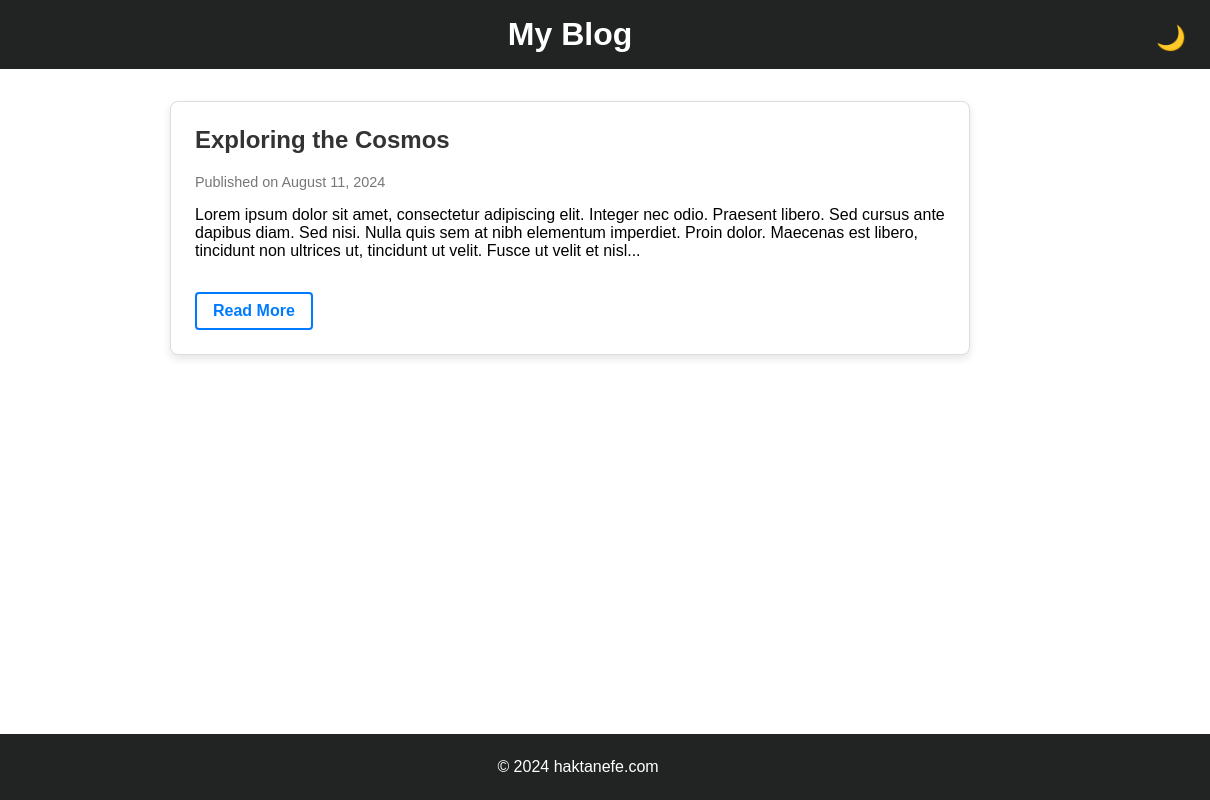
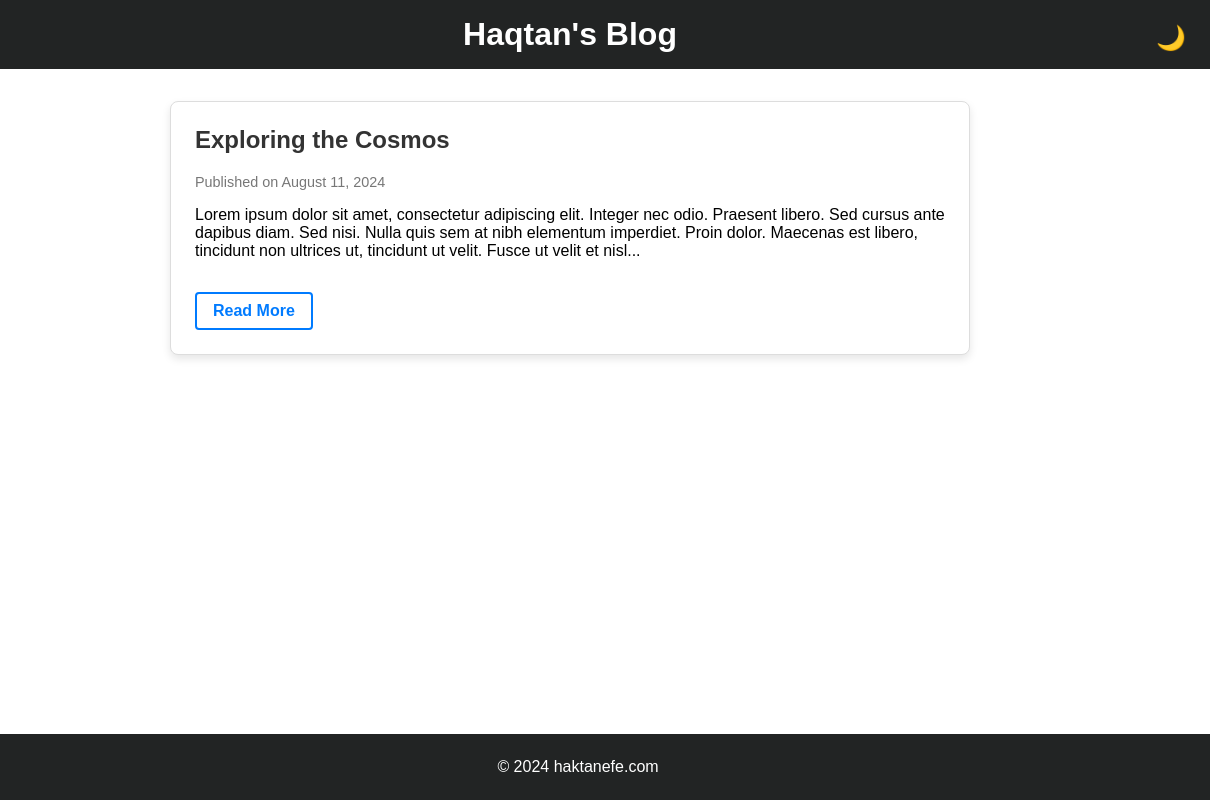
Before and after one commit to HaqtanEfe/blog.haktanefe.com, a plain HTML site: page index.html in a window 1280 px wide. Shown: the full height of the page, 70-1280 px from the left. Drawn offline with Linux system fonts and the light colour scheme.

Commit message:
Update index.html

```diff
--- a/index.html
+++ b/index.html
@@ -11,7 +11,7 @@
         <a href="https://haktanefe.com" id="logo-link">
             <img src="logo.png" alt="My Blog Logo" id="logo">
         </a>
-        <h1>My Blog</h1>
+        <h1>Haqtan's Blog</h1>
         <span id="theme-icon" onclick="toggleTheme()">🌙</span>
     </header>
     <main>
```
